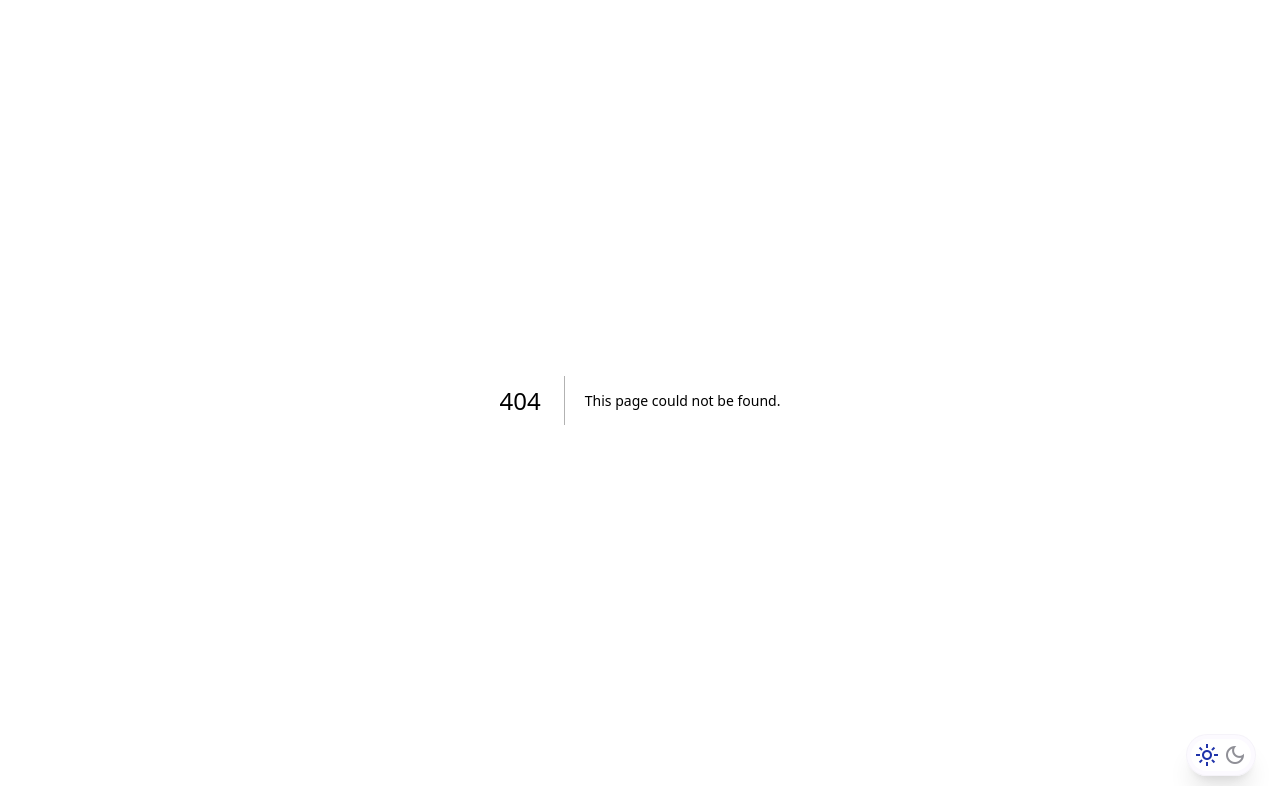
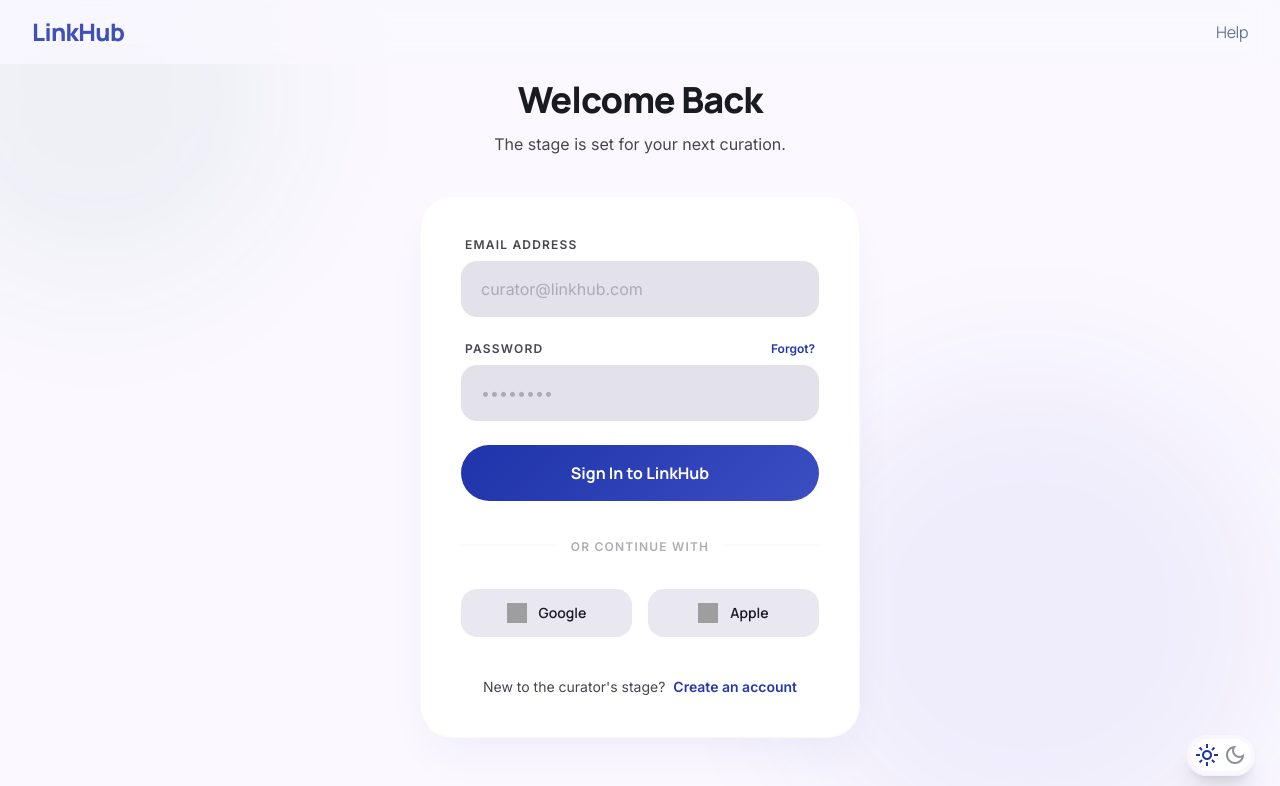
Before and after one commit to blummify/linkhub, a Next.js app: page /login in a window 1280 px wide. Before the commit this address had no page. Shown: the top 786 px of the page. Built offline with nearby package versions, Linux system fonts and the light colour scheme; grey boxes are pictures that could not be loaded.

Commit message:
Update: added auth pages

```diff
--- a/app/globals.css
+++ b/app/globals.css
@@ -49,6 +49,7 @@
   --lh-outline-variant: #c5c5d4;
   --lh-mint-500: #86f8c6;
   --lh-glass-nav-bg: rgba(251, 248, 255, 0.7);
+  --lh-glass-card-bg: rgba(255, 255, 255, 0.7);
   color-scheme: light;
 }
 
@@ -101,6 +102,7 @@
   --lh-outline-variant: #444654;
   --lh-mint-500: #86f8c6;
   --lh-glass-nav-bg: rgba(18, 19, 26, 0.7);
+  --lh-glass-card-bg: rgba(18, 19, 26, 0.7);
   color-scheme: dark;
 }
 
@@ -166,6 +168,8 @@
 
 @import "tailwindcss";
 
+@source "../templates/**/*.html";
+
 html,
 body {
 }
@@ -194,8 +198,22 @@
   backdrop-filter: blur(24px);
 }
 
+.glass-card,
+.glass-panel {
+  background-color: var(--lh-glass-card-bg);
+  backdrop-filter: blur(24px);
+}
+
 .editorial-shadow {
   box-shadow: 0px 24px 48px -12px rgba(26, 27, 34, 0.06);
+}
+
+.bg-editorial-gradient {
+  background: linear-gradient(135deg, #1f33aa 0%, #3b4ec2 100%);
+}
+
+.surface-container-lowest {
+  background-color: var(--lh-surface-container-lowest);
 }
 
 @keyframes fadeInUp {
--- /dev/null
+++ b/app/login/page.tsx
@@ -0,0 +1,16 @@
+import type { Metadata } from "next";
+import { loadTemplateHtml } from "../templateLoader";
+
+export const metadata: Metadata = {
+  title: "Login",
+};
+
+export default async function LoginPage() {
+  const { bodyClassName, bodyHtml } = await loadTemplateHtml("login.html");
+
+  const patched = bodyHtml
+    .replace(/href="#"\s*>(\s*Create an account\s*)<\/a>/i, 'href="/signup">$1</a>')
+    .replace(/href="#"\s*>(\s*Log In\s*)<\/a>/i, 'href="/login">$1</a>');
+
+  return <div className={bodyClassName} dangerouslySetInnerHTML={{ __html: patched }} />;
+}
--- /dev/null
+++ b/app/signup/page.tsx
@@ -0,0 +1,16 @@
+import type { Metadata } from "next";
+import { loadTemplateHtml } from "../templateLoader";
+
+export const metadata: Metadata = {
+  title: "Sign Up",
+};
+
+export default async function SignupPage() {
+  const { bodyClassName, bodyHtml } = await loadTemplateHtml("signup.html");
+
+  const patched = bodyHtml
+    .replace(/href="#"\s*>(\s*Log In\s*)<\/a>/i, 'href="/login">$1</a>')
+    .replace(/href="#"\s*>(\s*Create an account\s*)<\/a>/i, 'href="/signup">$1</a>');
+
+  return <div className={bodyClassName} dangerouslySetInnerHTML={{ __html: patched }} />;
+}
--- /dev/null
+++ b/app/super-admin/page.tsx
@@ -0,0 +1,11 @@
+import type { Metadata } from "next";
+import { loadTemplateHtml } from "../templateLoader";
+
+export const metadata: Metadata = {
+  title: "Super Admin",
+};
+
+export default async function SuperAdminPage() {
+  const { bodyClassName, bodyHtml } = await loadTemplateHtml("super-admin.html");
+  return <div className={bodyClassName} dangerouslySetInnerHTML={{ __html: bodyHtml }} />;
+}
--- /dev/null
+++ b/app/templateLoader.ts
@@ -0,0 +1,35 @@
+import { readFile } from "fs/promises";
+import path from "path";
+
+export type LoadedTemplate = {
+  bodyClassName: string;
+  bodyHtml: string;
+};
+
+function extractBody(html: string): LoadedTemplate {
+  const bodyOpenMatch = html.match(/<body\b([^>]*)>/i);
+  const bodyAttrs = bodyOpenMatch?.[1] ?? "";
+  const bodyClassMatch = bodyAttrs.match(/class="([^"]*)"/i);
+  const bodyClassName = bodyClassMatch?.[1] ?? "";
+
+  const bodySplit = html.split(/<body\b[^>]*>/i);
+  const afterBody = bodySplit.length > 1 ? bodySplit.slice(1).join("") : html;
+  const beforeClose = afterBody.split(/<\/body>/i)[0] ?? afterBody;
+
+  const withoutTailwindCdn = beforeClose.replace(
+    /<script[^>]*src="https:\/\/cdn\.tailwindcss\.com[^"]*"[^>]*>\s*<\/script>/gi,
+    "",
+  );
+  const withoutTailwindConfig = withoutTailwindCdn.replace(
+    /<script[^>]*id="tailwind-config"[^>]*>[\s\S]*?<\/script>/gi,
+    "",
+  );
+
+  return { bodyClassName, bodyHtml: withoutTailwindConfig.trim() };
+}
+
+export async function loadTemplateHtml(templateFileName: string): Promise<LoadedTemplate> {
+  const templatePath = path.join(process.cwd(), "templates", templateFileName);
+  const html = await readFile(templatePath, "utf8");
+  return extractBody(html);
+}
--- /dev/null
+++ b/app/user-admin/page.tsx
@@ -0,0 +1,11 @@
+import type { Metadata } from "next";
+import { loadTemplateHtml } from "../templateLoader";
+
+export const metadata: Metadata = {
+  title: "User Admin",
+};
+
+export default async function UserAdminPage() {
+  const { bodyClassName, bodyHtml } = await loadTemplateHtml("user-admin.html");
+  return <div className={bodyClassName} dangerouslySetInnerHTML={{ __html: bodyHtml }} />;
+}
--- /dev/null
+++ b/app/user-analytics/page.tsx
@@ -0,0 +1,11 @@
+import type { Metadata } from "next";
+import { loadTemplateHtml } from "../templateLoader";
+
+export const metadata: Metadata = {
+  title: "Analytics",
+};
+
+export default async function UserAnalyticsPage() {
+  const { bodyClassName, bodyHtml } = await loadTemplateHtml("user-analytics.html");
+  return <div className={bodyClassName} dangerouslySetInnerHTML={{ __html: bodyHtml }} />;
+}
--- /dev/null
+++ b/app/user-dashboard/page.tsx
@@ -0,0 +1,11 @@
+import type { Metadata } from "next";
+import { loadTemplateHtml } from "../templateLoader";
+
+export const metadata: Metadata = {
+  title: "Dashboard",
+};
+
+export default async function UserDashboardPage() {
+  const { bodyClassName, bodyHtml } = await loadTemplateHtml("user-dashboard.html");
+  return <div className={bodyClassName} dangerouslySetInnerHTML={{ __html: bodyHtml }} />;
+}
```
